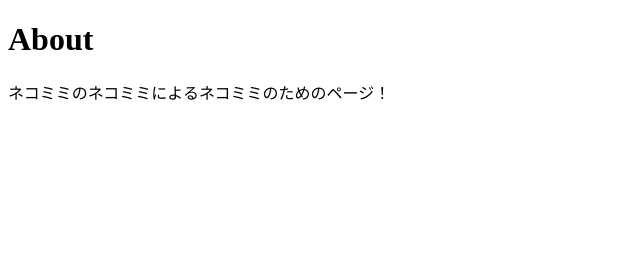
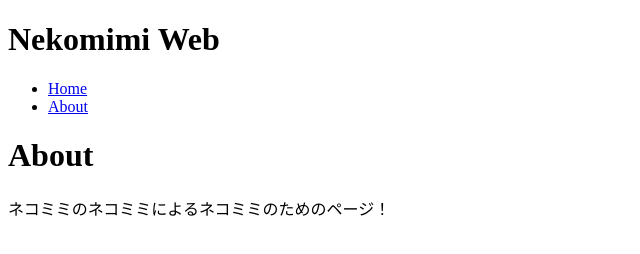
Before and after one commit to roundgothloli/nekomimi-web, a Gatsby site: page /about in a window 1280 px wide. Shown: the whole page, without its empty margins (0-640 px from the left). Built offline with nearby package versions, Linux system fonts and the light colour scheme; Gatsby itself is replaced by a stand-in of ours.

Commit message:
props.childrenによるレイアウトを行うLayoutコンポーネントを追加した

```diff
--- /dev/null
+++ b/src/components/layout.js
@@ -0,0 +1,27 @@
+// @flow
+import React, { type Node } from 'react';
+import { Link } from 'gatsby';
+
+type Props = {
+  children: Node
+};
+
+export default (props: Props) => {
+  const { children } = props;
+  return (
+    <div>
+      <header>
+        <h1>Nekomimi Web</h1>
+        <ul>
+          <li>
+            <Link to="/">Home</Link>
+          </li>
+          <li>
+            <Link to="/about">About</Link>
+          </li>
+        </ul>
+      </header>
+      <main>{children}</main>
+    </div>
+  );
+};
--- a/src/pages/about.js
+++ b/src/pages/about.js
@@ -1,9 +1,10 @@
 // @flow
 import React from 'react';
+import Layout from '../components/layout';
 
 export default () => (
-  <div>
+  <Layout>
     <h1>About</h1>
     <p>ネコミミのネコミミによるネコミミのためのページ！</p>
-  </div>
+  </Layout>
 );
```
Also changed, not shown: src/pages/index.js (+3 -4 lines).
